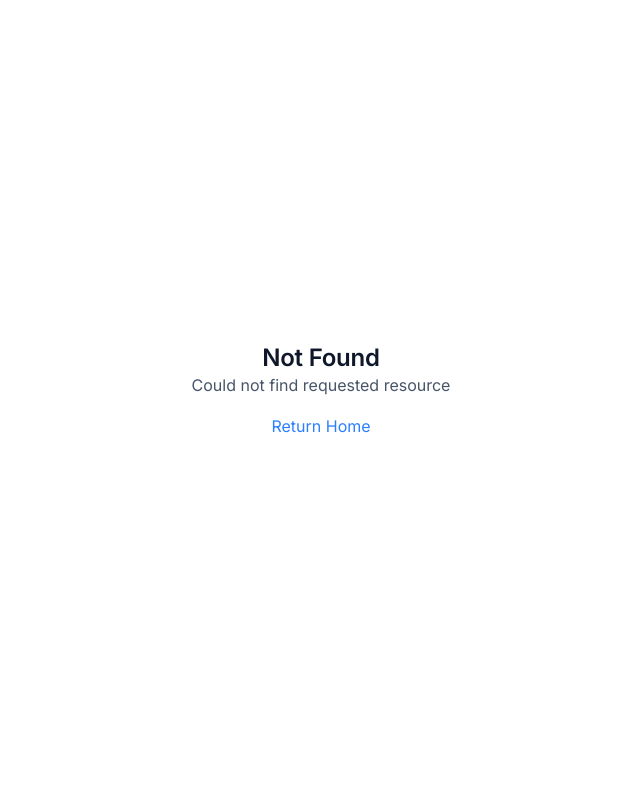
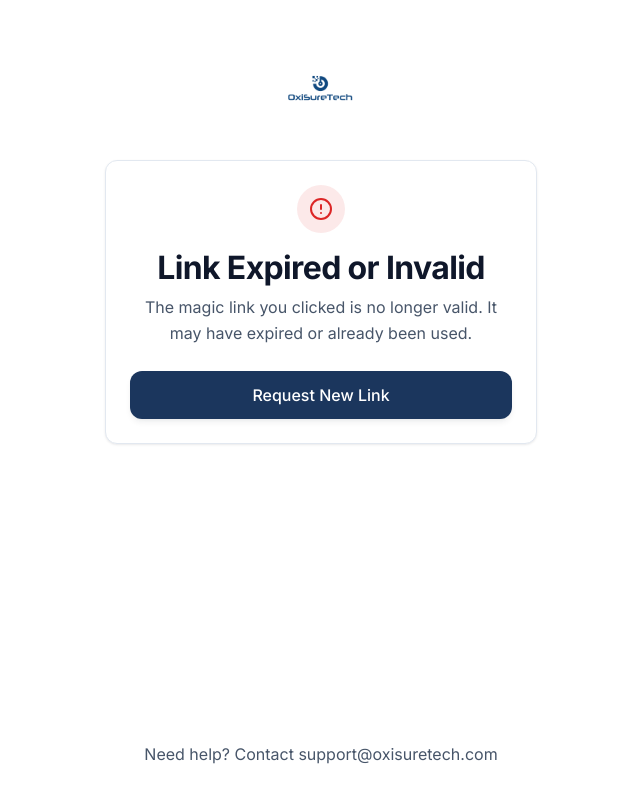
Before and after one commit to sienviclienttimothymontgomery/oxisuretech-retention-app, a Next.js app in the folder apps/web/: page /auth/auth-code-error in a window 1280 px wide. Before the commit this address had no page. Shown: the whole page, without its empty margins (319-959 px from the left). Built offline with nearby package versions, Linux system fonts and the light colour scheme.

Commit message:
feat: finalize web tracker auth flow, onboarding and dashboard updates

```diff
--- a/apps/web/src/app/actions.ts
+++ b/apps/web/src/app/actions.ts
@@ -73,13 +73,13 @@ export async function submitWebOnboarding(formData: FormData) {
 
   await supabase
     .from('profiles')
-    .upsert({
-      id: user.id,
+    .update({
       user_type: userType,
       quantity,
       path_type: 'web',
       onboarding_completed: true
     })
+    .eq('id', user.id)
 
   redirect('/web/dashboard')
 }
--- a/apps/web/src/app/app/dashboard/page.tsx
+++ b/apps/web/src/app/app/dashboard/page.tsx
@@ -12,6 +12,10 @@ export default async function AppDashboard() {
     .select('*')
     .eq('id', user.id)
     .single()
+
+  if (profile?.path_type === 'web') {
+    return redirect('/web/dashboard')
+  }
 
   if (!profile?.onboarding_completed) {
     return redirect('/app/user-type')
--- /dev/null
+++ b/apps/web/src/app/auth/auth-code-error/page.tsx
@@ -0,0 +1,43 @@
+import React from "react";
+import Image from "next/image";
+import Link from "next/link";
+import Button from "@/components/ui/Button";
+import Card from "@/components/ui/Card";
+import { AlertCircle } from "lucide-react";
+
+export default function AuthCodeError() {
+  return (
+    <div className="page-container justify-center pb-8">
+      <header className="flex items-center justify-center py-2 mb-4">
+        <Image src="/logo.png" alt="OxiSure Tech" width={320} height={96} className="h-24 w-auto" />
+      </header>
+
+      <Card bordered className="mb-6 p-6 animate-fade-up">
+        <div className="flex flex-col items-center text-center gap-4">
+          <div className="w-12 h-12 rounded-full bg-[var(--color-danger)]/10 flex items-center justify-center">
+            <AlertCircle size={24} className="text-[var(--color-danger)]" />
+          </div>
+
+          <div>
+            <h1 className="text-xl font-bold text-[var(--color-text)] mb-2">
+              Link Expired or Invalid
+            </h1>
+            <p className="text-sm text-[var(--color-text-secondary)]">
+              The magic link you clicked is no longer valid. It may have expired or already been used.
+            </p>
+          </div>
+
+          <Link href="/web/start" className="w-full mt-2">
+             <Button type="button" fullWidth variant="primary">
+               Request New Link
+             </Button>
+          </Link>
+        </div>
+      </Card>
+
+      <p className="text-center text-xs text-[var(--color-text-muted)] mt-auto pt-4">
+        Need help? Contact support@oxisuretech.com
+      </p>
+    </div>
+  )
+}
--- /dev/null
+++ b/apps/web/src/app/auth/signout/route.ts
@@ -0,0 +1,13 @@
+import { NextResponse } from 'next/server'
+import { createClient } from '@/utils/supabase/server'
+
+export async function POST(request: Request) {
+  const supabase = await createClient()
+
+  // Sign out the user
+  await supabase.auth.signOut()
+
+  // Redirect to start page (fallback path)
+  const { origin } = new URL(request.url)
+  return NextResponse.redirect(`${origin}/web/start`, { status: 302 })
+}
--- a/apps/web/src/app/page.tsx
+++ b/apps/web/src/app/page.tsx
@@ -64,23 +64,25 @@ export default function LandingPage() {
 
         {/* CTA */}
         <section className="space-y-3 mt-auto">
-          <Link href="/activate" className="block">
+          <Link href="/app/login" className="block">
             <Button
               variant="primary"
               size="lg"
               fullWidth
-              icon={<ArrowRight size={20} />}
             >
-              Get Started
+              Download the App
             </Button>
           </Link>
-          <Link href="/activate" className="block">
-            <button className="w-full flex justify-center items-center gap-2 text-sm font-medium text-[var(--color-primary)] hover:bg-[var(--color-primary)] hover:text-white transition-colors py-3 border-2 border-dashed border-[var(--color-primary)]/30 rounded-[var(--radius-md)] bg-[var(--color-bg-subtle)] focus:outline-none">
-              <Hash size={18} />
-              Enter order number to verify product
-            </button>
+          <Link href="/web/start" className="block">
+            <Button
+              variant="secondary"
+              size="lg"
+              fullWidth
+            >
+              Use Web Tracker
+            </Button>
           </Link>
-          <p className="text-center text-xs text-[var(--color-text-muted)]">
+          <p className="text-center text-xs text-[var(--color-text-muted)] mt-4">
             Free to use. No credit card required.
           </p>
         </section>
--- a/apps/web/src/app/web/dashboard/page.tsx
+++ b/apps/web/src/app/web/dashboard/page.tsx
@@ -16,6 +16,10 @@ export default async function WebDashboard() {
     .select('*')
     .eq('id', user.id)
     .single()
+
+  if (profile?.path_type === 'app') {
+    return redirect('/app/dashboard')
+  }
 
   if (!profile?.onboarding_completed) {
     return redirect('/web/onboarding')
@@ -88,10 +92,12 @@ export default async function WebDashboard() {
 
       {/* Logout Action */}
       <div className="mt-auto pt-8">
-        <button className="w-full flex items-center justify-center gap-2 text-sm font-medium text-[var(--color-danger)] py-3 hover:bg-[var(--color-danger-bg)] rounded-[var(--radius-md)] transition-colors">
-          <LogOut size={18} />
-          Sign Out of Tracker
-        </button>
+        <form action="/auth/signout" method="post">
+          <button type="submit" className="w-full flex items-center justify-center gap-2 text-sm font-medium text-[var(--color-danger)] py-3 hover:bg-[var(--color-danger-bg)] rounded-[var(--radius-md)] transition-colors">
+            <LogOut size={18} />
+            Sign Out of Tracker
+          </button>
+        </form>
       </div>
     </div>
   )
--- a/apps/web/src/app/web/onboarding/page.tsx
+++ b/apps/web/src/app/web/onboarding/page.tsx
@@ -15,7 +15,12 @@ export default async function WebOnboarding() {
   const { data: { user } } = await supabase.auth.getUser()
   if (!user) return redirect('/web/start')
 
-  const { data: profile } = await supabase.from('profiles').select('onboarding_completed').eq('id', user.id).single()
+  const { data: profile } = await supabase.from('profiles').select('onboarding_completed, path_type').eq('id', user.id).single()
+
+  if (profile?.path_type === 'app') {
+    return redirect('/app/dashboard')
+  }
+
   if (profile?.onboarding_completed) {
     return redirect('/web/dashboard')
   }
--- a/apps/web/src/components/login-form.tsx
+++ b/apps/web/src/components/login-form.tsx
@@ -41,7 +41,11 @@ export default function LoginForm({ type, redirectTo }: { type: 'app' | 'web'; r
         },
       })
       if (error) {
-        setError(error.message)
+        if (error.message.toLowerCase().includes('rate limit') || error.status === 429) {
+          setError('Too many requests. Please wait a moment before trying again.')
+        } else {
+          setError(error.message)
+        }
       } else {
         window.location.href = '/web/check-email'
       }
--- a/apps/web/src/utils/supabase/middleware.ts
+++ b/apps/web/src/utils/supabase/middleware.ts
@@ -60,8 +60,14 @@ export async function updateSession(request: NextRequest) {
     return NextResponse.redirect(url)
   }
 
-  // Root redirection for authenticated users
-  if (user && request.nextUrl.pathname === '/') {
+  const isStarterRoute = request.nextUrl.pathname === '/' ||
+                         request.nextUrl.pathname === '/app/welcome' ||
+                         request.nextUrl.pathname === '/app/login' ||
+                         isWebStart ||
+                         isWebEmail
+
+  // Root redirection for authenticated users trying to access starter pages
+  if (user && isStarterRoute) {
     const { data: profile } = await supabase
       .from('profiles')
       .select('path_type')
```
Also changed, not shown: 8 other files (tests, documents, lock files or other folders).
